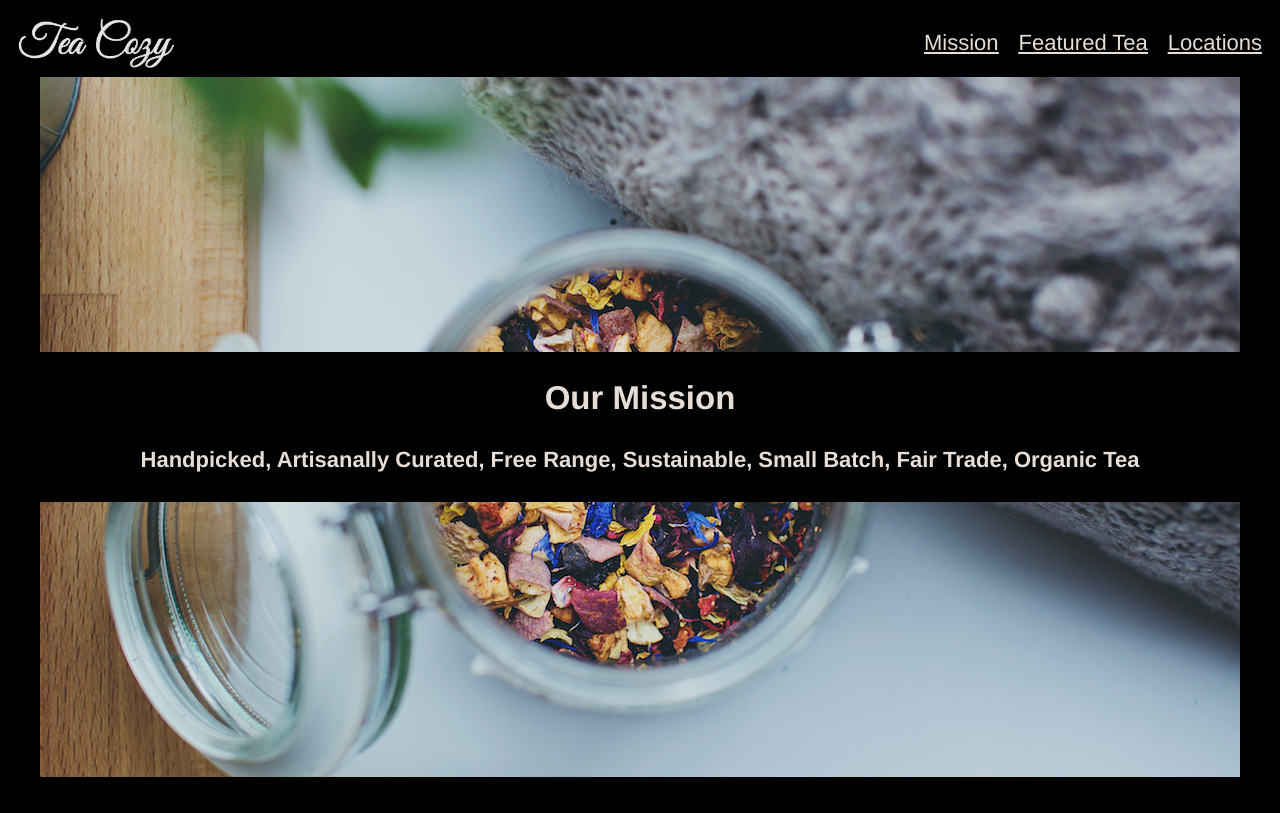
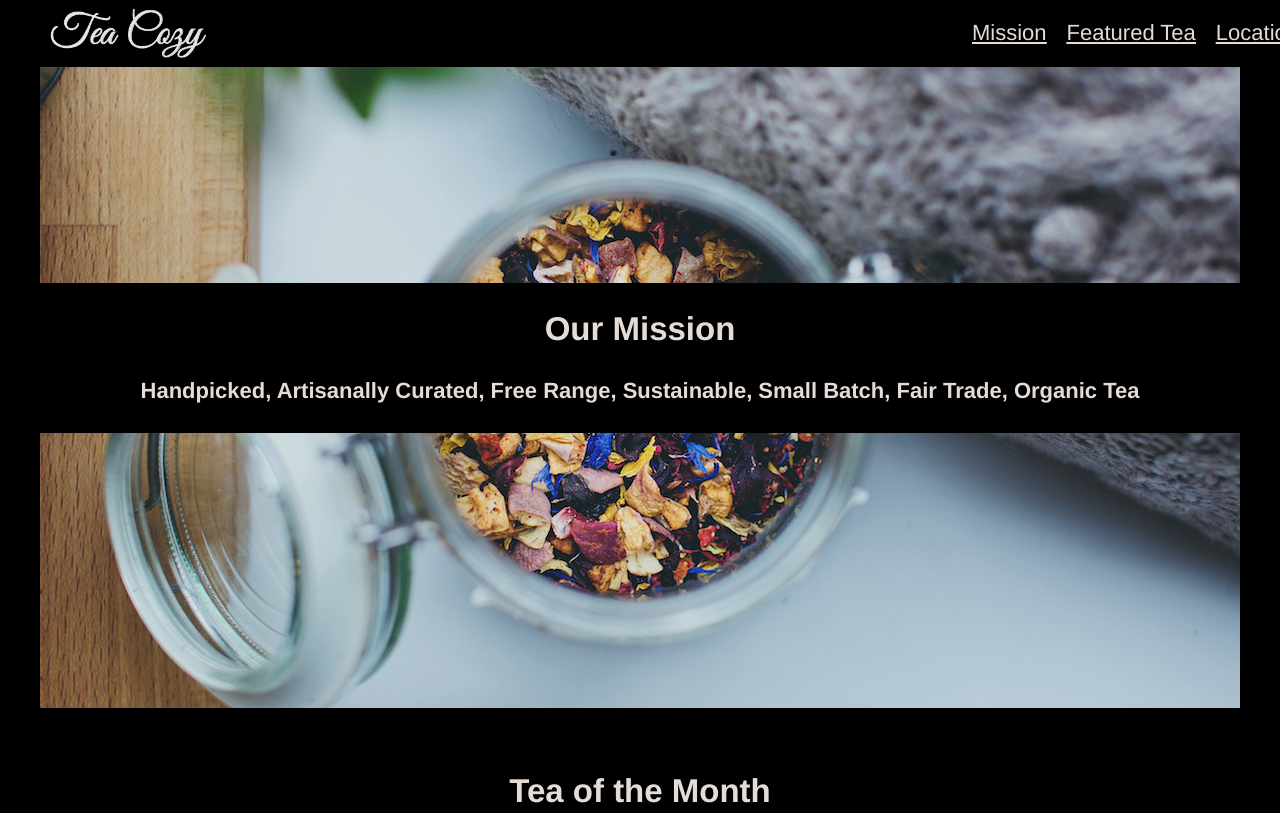
Before and after one commit to VeronicaBal/teacozy, a plain HTML site: page index.html in a window 1280 px wide. Shown: the top 813 px of the page. Drawn offline with Linux system fonts and the light colour scheme.

Commit message:
Fixed header

```diff
--- a/index.css
+++ b/index.css
@@ -8,6 +8,9 @@
 }
 
 header{
+    position: fixed;
+    background-color: black;
+    margin-top: -10px;
     display: inline-flex;
     width: 100%;
     height: 69px;
```
